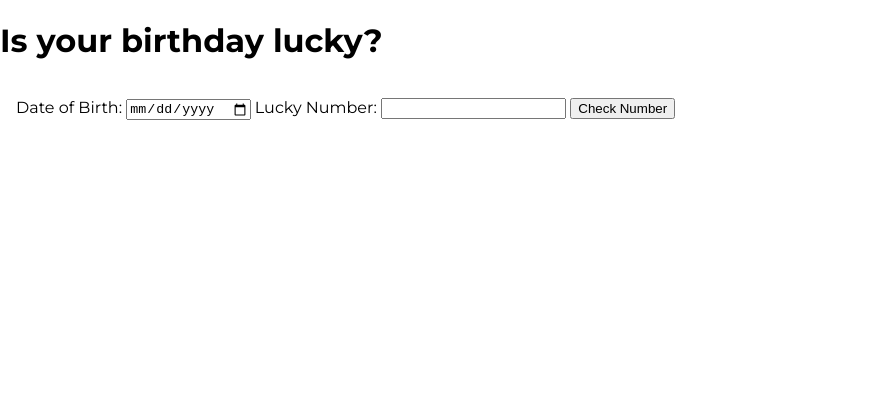
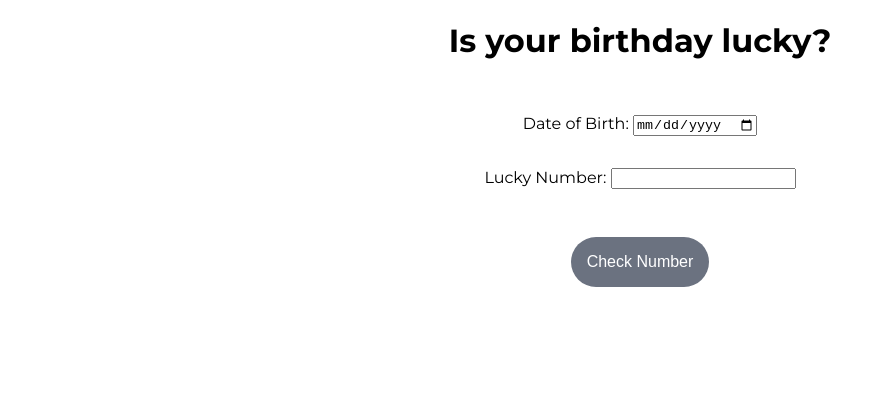
Before and after one commit to Rohanmond/neogcamp-mar11, a plain HTML site: page index.html in a window 1280 px wide. Shown: the whole page, without its empty margins (0-891 px from the left). Drawn offline with Linux system fonts and the light colour scheme.

Commit message:
update index

```diff
--- a/index.html
+++ b/index.html
@@ -9,12 +9,12 @@
 </head>
 <body>
     <h1>Is your birthday lucky?</h1>
-    <div class="container">
-        <label for="date-of-birth">Date of Birth:</label>
-        <input type="date" id="date-of-birth">
-        <label for="lucky-number">Lucky Number:</label>
-        <input type="number" id="lucky-number">
-        <button id="check-number">Check Number</button>
+    <div class="container container-center">
+        <label for="date-of-birth">Date of Birth: <input type="date" id="date-of-birth"></label>
+
+        <label for="lucky-number">Lucky Number:  <input type="number" id="lucky-number"></label>
+
+        <button id="check-number-btn">Check Number</button>
         <p id="output-box"></p>
     </div>
     <script src="script.js"></script>
--- a/script.js
+++ b/script.js
@@ -1,6 +1,6 @@
 const dateOfBirth=document.querySelector("#date-of-birth");
 const luckyNumber=document.querySelector("#lucky-number");
-const checkNumberButton=document.querySelector("#check-number");
+const checkNumberButton=document.querySelector("#check-number-btn");
 const outputBox=document.querySelector("#output-box");
 
 
--- a/styles.css
+++ b/styles.css
@@ -13,7 +13,7 @@ hr {
 
 body {
     font-family: 'Montserrat', sans-serif;
-    margin: 0px;
+    text-align: center;
 }
 
 /* body h1 div class are selectors*/
@@ -150,3 +150,24 @@ body {
 .footer ul{
     padding-inline-start: 0px;
 }
+label{
+    display: block;
+    padding: 1rem;
+}
+#check-number-btn{
+    background-color:var(--dark-gray); /* Green */
+  border: none;
+  color: white;
+  padding: 1rem;
+  text-align: center;
+  text-decoration: none;
+  display: inline-block;
+  border-radius: 5rem;
+  font-size: 1rem;
+  margin-top: 2rem ;
+}
+#output-box{
+    padding: 2rem;
+    font-size: larger;
+    font-family: Impact, Haettenschweiler, 'Arial Narrow Bold', sans-serif;
+}
```
